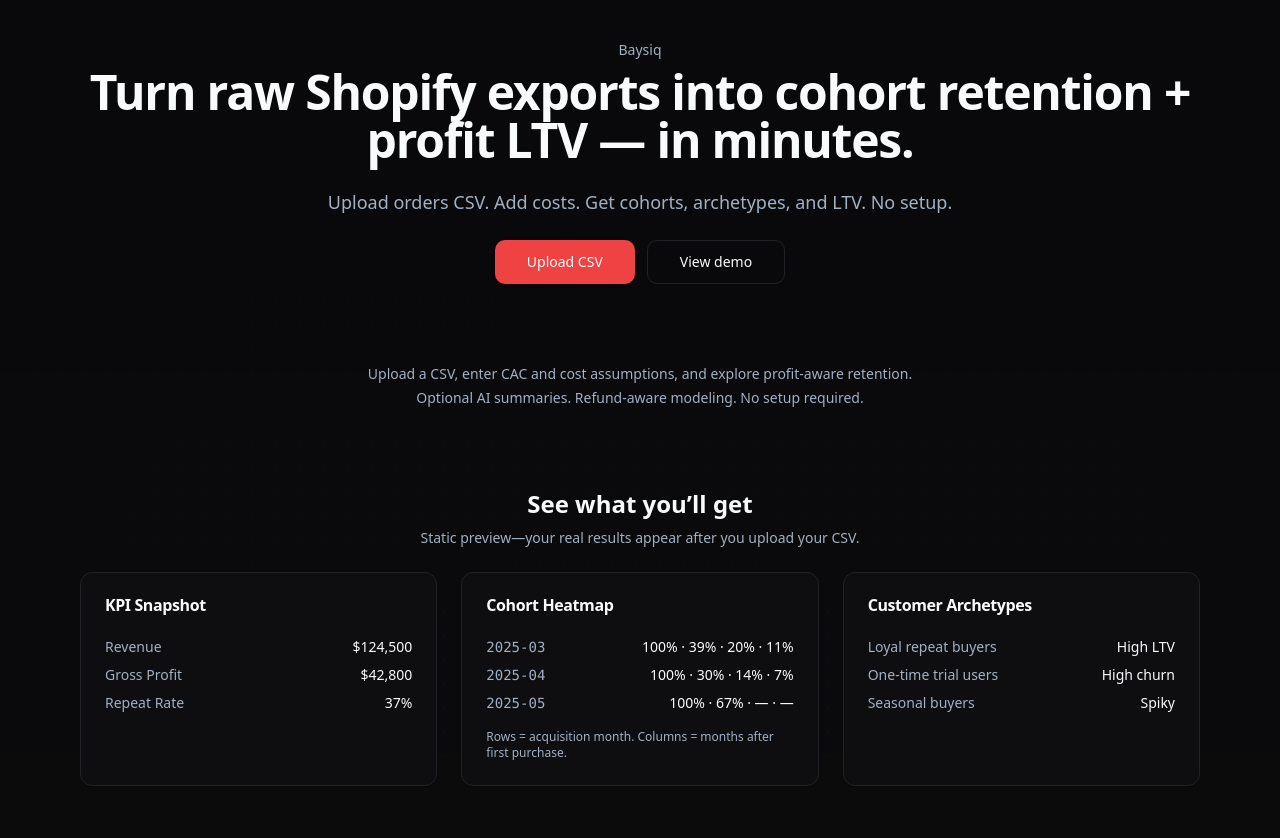
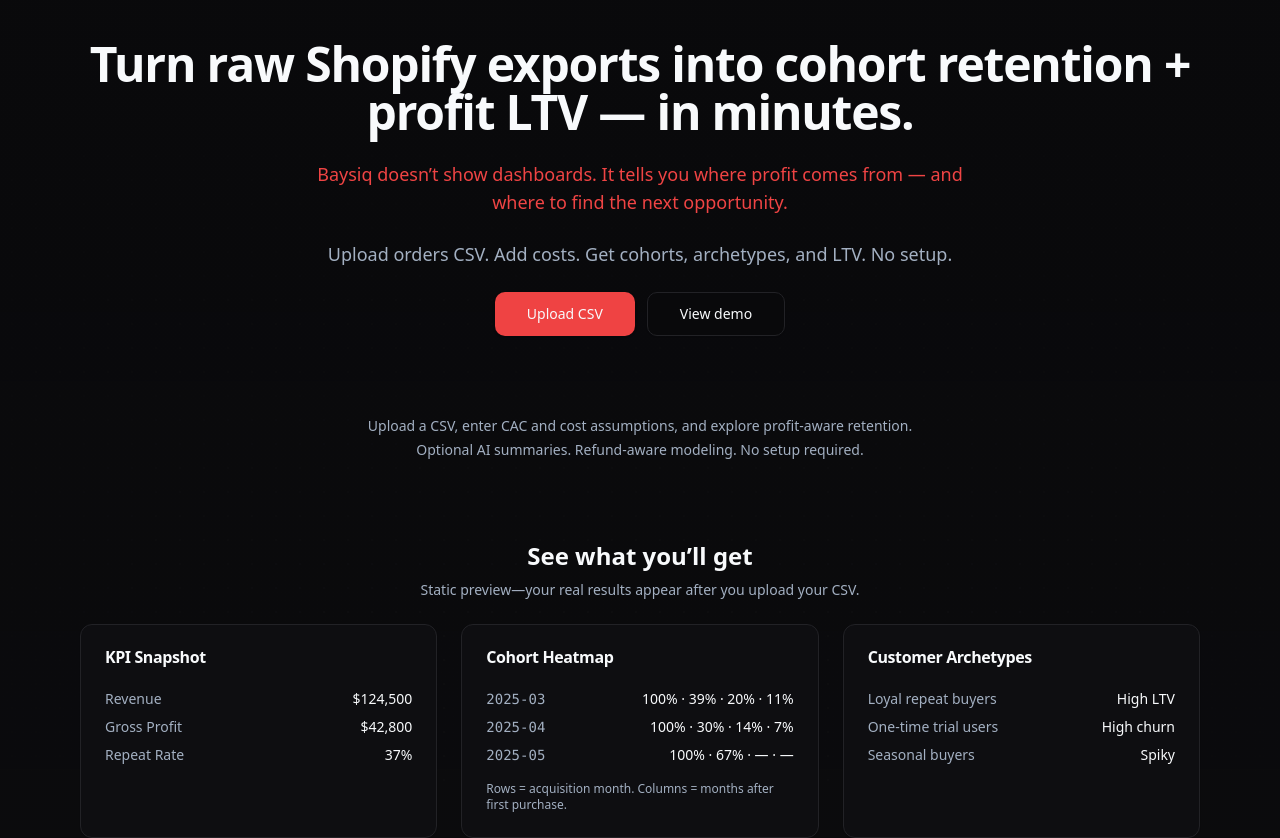
Before and after one commit to Ramanujamkv98/baysiq-web, a Next.js app: page / in a window 1280 px wide. Shown: the top 838 px of the page. Built offline with nearby package versions, Linux system fonts and the light colour scheme.

Commit message:
Update page.tsx

```diff
--- a/src/app/page.tsx
+++ b/src/app/page.tsx
@@ -82,17 +82,16 @@ export default function Home() {
           animate={{ opacity: 1, y: 0 }}
           className="text-center space-y-6"
         >
-          <div className="space-y-2">
-            <p className="text-sm text-muted-foreground">Baysiq</p>
-            <h1 className="text-4xl md:text-5xl font-semibold tracking-tight text-foreground">
-              Turn raw Shopify exports into cohort retention + profit LTV — in minutes.
-            </h1>
-          </div>
-
+          <h1 className="text-4xl md:text-5xl font-semibold tracking-tight text-foreground">
+          Turn raw Shopify exports into cohort retention + profit LTV — in minutes.
+          </h1>
+          <p className="text-base md:text-lg text-red-500 font-medium max-w-2xl mx-auto">
+            Baysiq doesn’t show dashboards.
+            It tells you where profit comes from — and where to find the next opportunity.
+          </p>
           <p className="text-lg text-muted-foreground max-w-2xl mx-auto">
             Upload orders CSV. Add costs. Get cohorts, archetypes, and LTV. No setup.
           </p>
-
           <div className="flex flex-col sm:flex-row justify-center gap-3">
             <Button size="lg" onClick={scrollToApp}>
               Upload CSV
```
